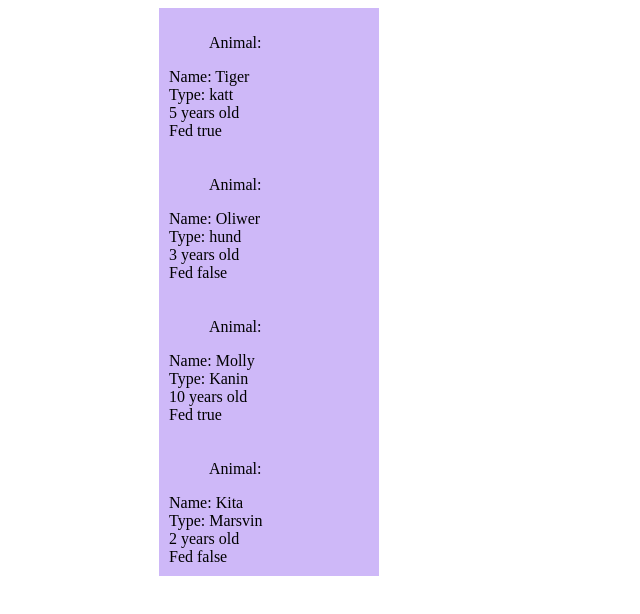
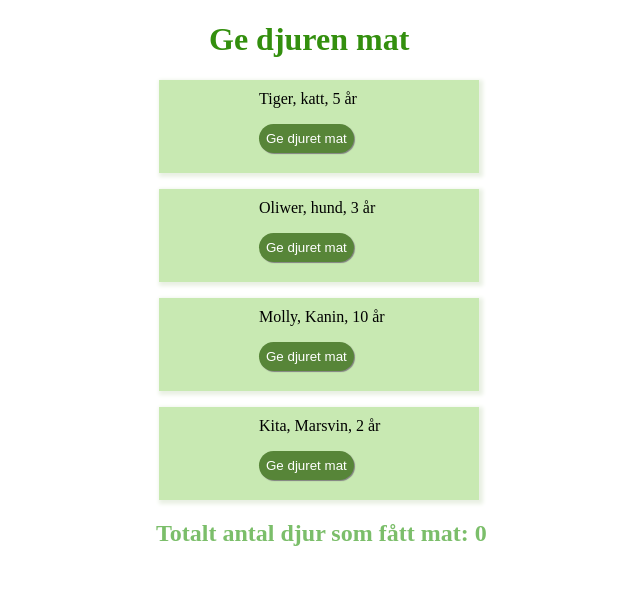
Before and after one commit to fplanting/angular-assignments, an Angular app in the folder angular-assignments/: page / in a window 1280 px wide. Shown: the top 614 px of the page, without its empty margins (349-989 px from the left). Built offline with nearby package versions, Linux system fonts and the light colour scheme.

Commit message:
added output, button and css

```diff
--- a/angular-assignments/src/app/app.component.html
+++ b/angular-assignments/src/app/app.component.html
@@ -1 +1,3 @@
-<app-print-animal></app-print-animal>
+<h1>Ge djuren mat</h1>
+<app-animals *ngFor="let animal of zoo" [animal]="animal" (fed)="makeAnimalFed(animal)"></app-animals>
+<h2>Totalt antal djur som fått mat: {{animalsFed}}</h2>
--- a/angular-assignments/src/app/app.component.scss
+++ b/angular-assignments/src/app/app.component.scss
@@ -0,0 +1,9 @@
+h1 {
+  margin-left: 550px;
+  color: #338f0e;
+}
+
+h2 {
+  margin-left: 497px;
+  color: #7bbe6a;
+}
--- a/angular-assignments/src/app/app.component.ts
+++ b/angular-assignments/src/app/app.component.ts
@@ -1,4 +1,5 @@
 import { Component } from '@angular/core';
+import { Animal } from './models/Animal';
 
 @Component({
   selector: 'app-root',
@@ -7,4 +8,17 @@ import { Component } from '@angular/core';
 })
 export class AppComponent {
   title = 'angular-assignments';
+
+  zoo: Animal[] = [
+    {type: 'katt', name: 'Tiger', age: 5, isfed: true},
+    {type: 'hund', name: 'Oliwer', age: 3, isfed: false},
+    {type: 'Kanin', name: 'Molly', age: 10, isfed: true},
+    {type: 'Marsvin', name: 'Kita', age: 2, isfed: false}];
+
+  animalsFed: number = 0;
+
+  makeAnimalFed(animal: Animal) {
+    animal.isfed = true;
+    this.animalsFed++;
+  }
 }
--- a/angular-assignments/src/app/components/animals/animals.component.html
+++ b/angular-assignments/src/app/components/animals/animals.component.html
@@ -1,8 +1,5 @@
-<div class="container">
+<div>
+    <p>{{animal.name +', ' + animal.type + ', ' + animal.age + ' år' }}</p>
 
-    <ul>Animal:</ul>
-    <li>Name: {{ animal.name }}</li>
-    <li>Type: {{ animal.type }}</li>
-    <li>{{ animal.age }} years old</li>
-    <li>Fed {{ animal.fed }}</li>
+    <button (click)="feedAnimal()">Ge djuret mat</button>
 </div>
--- a/angular-assignments/src/app/components/animals/animals.component.scss
+++ b/angular-assignments/src/app/components/animals/animals.component.scss
@@ -1,13 +1,24 @@
 div {
+  background-color: #c8e9b2;
+  width: 250px;
+  padding: 0px 0px 10px 70px;
   margin-left: 500px;
-  padding: 10px;
-  width: 200px;
-  background-color: #ceb8f8;
-}
-p {
-  color: #7b38be;
+  box-shadow: 2px 2px 4px 2px rgb(233, 240, 227);
 }
 
-li {
-  list-style: none;
+button {
+  border-radius: 1.5em;
+  text-decoration: none;
+  border: none;
+  box-shadow: 1px 1px 1px grey;
+  background-color: #578538;
+  color: #ffffff;
+  padding: 7px;
+  margin-left: 30px;
+  margin-bottom: 10px;
+  cursor: pointer;
 }
+
+p {
+  padding: 10px 00px 0px 30px;
+}
--- a/angular-assignments/src/app/components/animals/animals.component.ts
+++ b/angular-assignments/src/app/components/animals/animals.component.ts
@@ -1,4 +1,4 @@
-import { Component, Input, OnInit } from '@angular/core';
+import { Component, EventEmitter, Input, OnInit, Output } from '@angular/core';
 import { Animal } from 'src/app/models/Animal';
 
 @Component({
@@ -8,7 +8,13 @@ import { Animal } from 'src/app/models/Animal';
 })
 export class AnimalsComponent implements OnInit {
 
-  @Input() animal: Animal = new Animal('', '', 0, true);
+  @Input() animal: Animal = new Animal('Orm', 'Snape', 0, true);
+  @Output() fed = new EventEmitter<Animal>();
+
+
+  feedAnimal() {
+    this.fed.emit(this.animal);
+  }
 
   constructor() { }
 
--- a/angular-assignments/src/app/components/print-animal/print-animal.component.html
+++ b/angular-assignments/src/app/components/print-animal/print-animal.component.html
@@ -1 +1,5 @@
-<app-animals *ngFor="let a of animals" [animal]="a"></app-animals>
+<div *ngFor="let animal of animalList">
+    {{ animal.name + animal.age + animal.type }}
+
+    <span *ngif="animal.isfed">{{ animal.isfed }}</span>
+</div>
--- a/angular-assignments/src/app/components/print-animal/print-animal.component.ts
+++ b/angular-assignments/src/app/components/print-animal/print-animal.component.ts
@@ -9,11 +9,11 @@ import { Animal } from 'src/app/models/Animal';
 export class PrintAnimalComponent implements OnInit {
 
 
-  animals: Animal[] = [
-    {type: 'katt', name: 'Tiger', age: 5, fed: true},
-    {type: 'hund', name: 'Oliwer', age: 3, fed: false},
-    {type: 'Kanin', name: 'Molly', age: 10, fed: true},
-    {type: 'Marsvin', name: 'Kita', age: 2, fed: false}];
+  animalList: Animal[] = [
+    {type: 'katt', name: 'Tiger', age: 5, isfed: true},
+    {type: 'hund', name: 'Oliwer', age: 3, isfed: false},
+    {type: 'Kanin', name: 'Molly', age: 10, isfed: true},
+    {type: 'Marsvin', name: 'Kita', age: 2, isfed: false}];
 
 
   constructor() { }
--- a/angular-assignments/src/app/models/Animal.ts
+++ b/angular-assignments/src/app/models/Animal.ts
@@ -2,14 +2,14 @@ export class Animal {
     type: string;
     name: string;
     age: number;
-    fed: boolean;
+    isfed: boolean;
 
 
-    constructor(type: string, name: string, age: number, fed: boolean) {
+    constructor(type: string, name: string, age: number, isfed: boolean) {
         this.type = type;
         this.name = name;
         this.age = 0;
-        this.fed = false;
+        this.isfed = false;
 
     }
 
```
